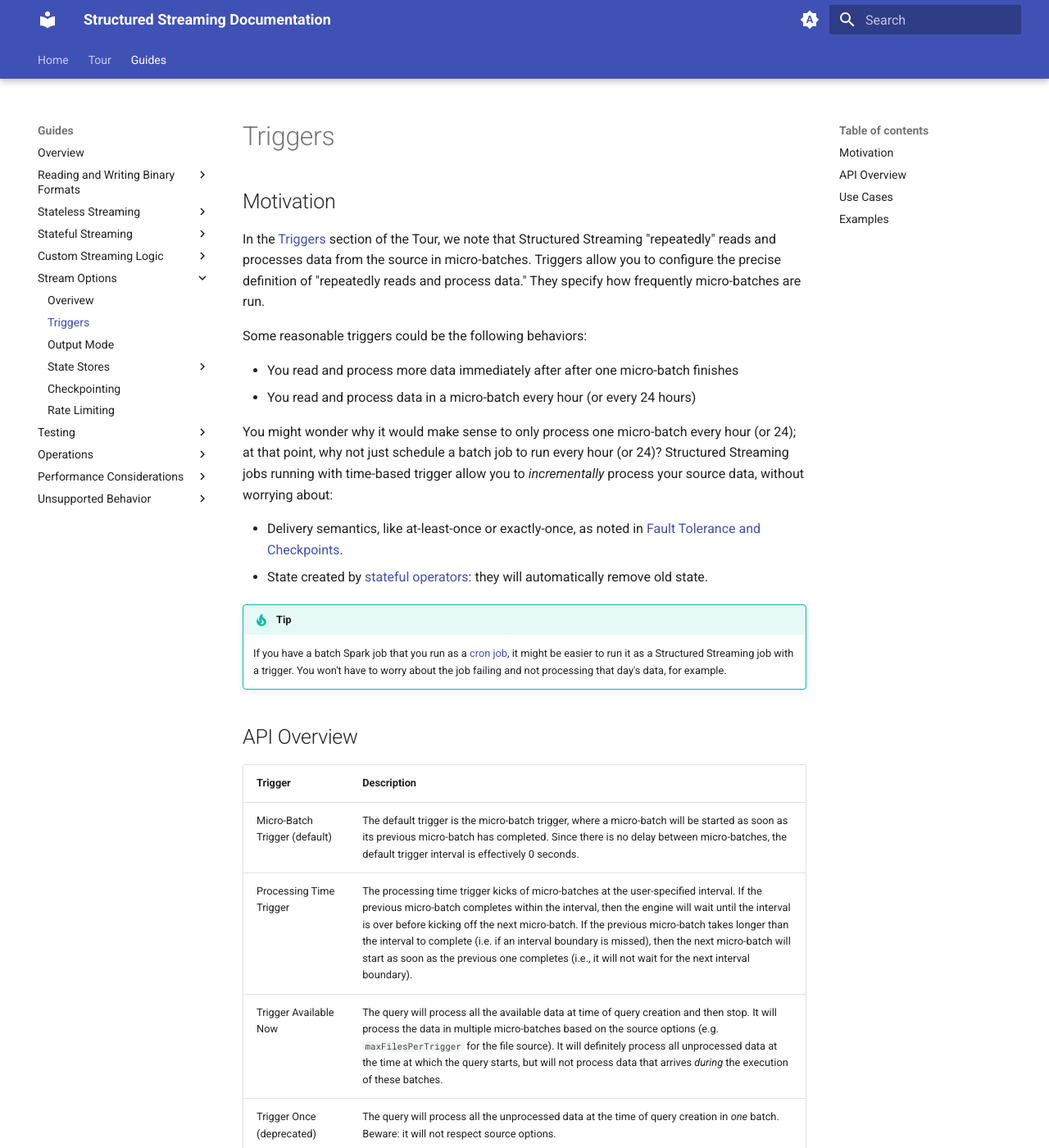
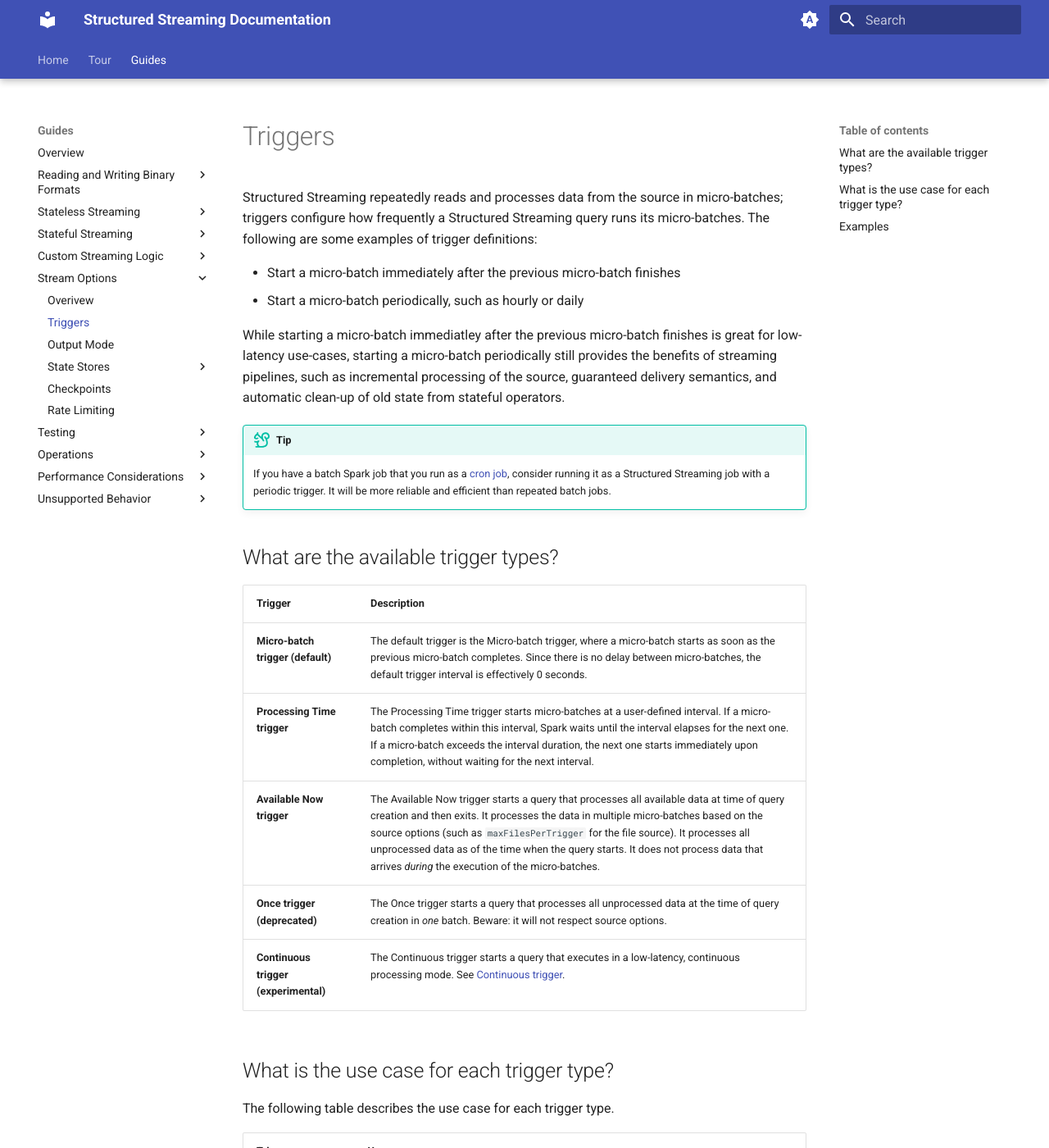
Before and after one commit to neilramaswamy/structured-streaming, an MkDocs documentation site: the page built from docs/guides/stream_options/triggers.md, in a window 1280 px wide and 1400 px high. Shown: the whole window at 82% size. Built offline with MkDocs 1.6.1 and Material for MkDocs 9.7.7, drawn with Linux system fonts in a browser that asks for light colours; some of the changed text lies outside the part shown.

Commit message:
Wrap up triggers and checkpoints

````diff
--- a/docs/guides/stream_options/triggers.md
+++ b/docs/guides/stream_options/triggers.md
@@ -1,68 +1,80 @@
+<!--
+[x] denotes that the article addresses the respective Google search:
+
+spark structured streaming batch interval [x]
+spark structured streaming continuous trigger [x]
+spark structured streaming default trigger interval [x]
+spark structured streaming trigger once [x]
+spark structured streaming trigger [x]
+spark structured streaming trigger once [x]
+spark structured streaming trigger processingtime [x]
+spark structured streaming interval [x]
+
+-->
+
+
 # Triggers
 
-## Motivation
+Structured Streaming repeatedly reads and processes data from the source in micro-batches; triggers configure how frequently a Structured Streaming query runs its micro-batches. The following are some examples of trigger definitions:
 
-In the [Triggers]() section of the Tour, we note that Structured Streaming "repeatedly" reads and processes data from the source in micro-batches. Triggers allow you to configure the precise definition of "repeatedly reads and process data." They specify how frequently micro-batches are run.
+- Start a micro-batch immediately after the previous micro-batch finishes
+- Start a micro-batch periodically, such as hourly or daily
 
-Some reasonable triggers could be the following behaviors:
+While starting a micro-batch immediatley after the previous micro-batch finishes is great for low-latency use-cases, starting a micro-batch periodically still provides the benefits of streaming pipelines, such as incremental processing of the source, guaranteed delivery semantics, and automatic clean-up of old state from stateful operators.
 
-- You read and process more data immediately after after one micro-batch finishes
-- You read and process data in a micro-batch every hour (or every 24 hours)
+<!-- TODO(neil): Add a link to the "migration" guide. -->
+!!! tip
+    If you have a batch Spark job that you run as a [cron job](https://wikipedia.org/wiki/Cron), consider running it as a Structured Streaming job with a periodic trigger. It will be more reliable and efficient than repeated batch jobs.
 
-You might wonder why it would make sense to only process one micro-batch every hour (or 24); at that point, why not just schedule a batch job to run every hour (or 24)? Structured Streaming jobs running with time-based trigger allow you to _incrementally_ process your source data, without worrying about:
+## What are the available trigger types?
 
-- Delivery semantics, like at-least-once or exactly-once, as noted in [Fault Tolerance and Checkpoints]().
-- State created by [stateful operators](): they will automatically remove old state.
-
-!!! tip
-    If you have a batch Spark job that you run as a [cron job](https://en.wikipedia.org/wiki/Cron), it might be easier to run it as a Structured Streaming job with a trigger. You won't have to worry about the job failing and not processing that day's data, for example.
-
-
-## API Overview
-
+<!-- TODO(neil): is maxFilesPerTrigger really maxFilesPerMicroBatch? -->
 | Trigger | Description                          |
 | ----------- | ------------------------------------ |
-| Micro-Batch Trigger (default)       | The default trigger is the micro-batch trigger, where a micro-batch will be started as soon as its previous micro-batch has completed. Since there is no delay between micro-batches, the default trigger interval is effectively 0 seconds.  |
-| Processing Time Trigger      | The processing time trigger kicks of micro-batches at the user-specified interval. If the previous micro-batch completes within the interval, then the engine will wait until the interval is over before kicking off the next micro-batch. If the previous micro-batch takes longer than the interval to complete (i.e. if an interval boundary is missed), then the next micro-batch will start as soon as the previous one completes (i.e., it will not wait for the next interval boundary). |
-| Trigger Available Now    | The query will process all the available data at time of query creation and then stop. It will process the data in multiple micro-batches based on the source options (e.g. `maxFilesPerTrigger` for the file source). It will definitely process all unprocessed data at the time at which the query starts, but will not process data that arrives _during_ the execution of these batches. |
-| Trigger Once (deprecated) | The query will process all the unprocessed data at the time of query creation in _one_ batch. Beware: it will not respect source options.
-| Continuous (experimental) | The query will be executed in the new low-latency, continuous processing mode. Read more about it [here](). |
+| **Micro-batch trigger (default)**       | The default trigger is the Micro-batch trigger, where a micro-batch starts as soon as the previous micro-batch completes. Since there is no delay between micro-batches, the default trigger interval is effectively 0 seconds.  |
+| **Processing Time trigger**      | The Processing Time trigger starts micro-batches at a user-defined interval. If a micro-batch completes within this interval, Spark waits until the interval elapses for the next one. If a micro-batch exceeds the interval duration, the next one starts immediately upon completion, without waiting for the next interval. |
+| **Available Now trigger**    | The Available Now trigger starts a query that processes all available data at time of query creation and then exits. It processes the data in multiple micro-batches based on the source options (such as `maxFilesPerTrigger` for the file source). It processes all unprocessed data as of the time when the query starts. It does not process data that arrives _during_ the execution of the micro-batches. |
+| **Once trigger (deprecated)** | The Once trigger starts a query that processes all unprocessed data at the time of query creation in _one_ batch. Beware: it will not respect source options.
+| **Continuous trigger (experimental)** | The Continuous trigger starts a query that executes in a low-latency, continuous processing mode. See [Continuous trigger](). |
 
-## Use Cases
+## What is the use case for each trigger type?
 
-If you're unsure about what trigger to choose, you might consider using the following table. Once a use case sounds like yours, you can check the specific semantics of it in the [API Overview]().
+The following table describes the use case for each trigger type.
 
-| Trigger | Use Cases |
+| Trigger | Use case |
 | ----------- | ------------------------------------ |
-| Micro-Batch (default)       | If latency is your most important requirement, use this trigger. If you want to process data as fast as possible (perhaps because you're doing real-time fraud detection or real-time feature generation for a Machine Learning model), this is the production-ready trigger that will give you the lowest latency. |
-| Processing Time       | If you have a stream of data that needs to be processed _without_ a real-time latency requirement, you can use this trigger. For example, if you just need a daily report at the end of the day to say how many sales were made in the last 24 hours, you could set a processing time trigger of 24 hours. The benefit to using a processing time trigger is that when your query isn't running, your cluster can be used by other jobs running on it. This is the middle-ground between latency and cost.  |
-| Available Now    | If you have a stram of data that you need to process in a one-off fashion, but you don't want to have to reprocess data you already processed, use Available Now. This is the most cost-effective trigger: you can spin up a cluster and process all unprocessed data in your streaming source; the query will terminate, and you can spin down the cluster. |
-| Once | You really shouldn't be using this: it's deprecated. Use Available Now. |
-| Continuous | This is an experimental mode, so it has limited support. It only supports [stateless]() queries, and doesn't emit any metrics. But if you have a stateless pipeline and need single-digit millisecond latency, you could try this mode. |
+| **Micro-batch (default) trigger**       | If latency is your most important requirement, use the Micro-batch trigger for the lowest latency. With this trigger, you can process data as fast as possible. |
+| **Processing Time trigger**       | If you have a stream of data that needs to be processed _without_ a real-time latency requirement, use the Processing Time trigger. For example, if your goal is to generate a daily report at the end of each day to report on that day's sales, use a Processing Time trigger set for 24 hours. The benefit to using a Processing Time trigger is that when your query isn't running, your cluster can be used to run other jobs. This trigger provides a balance between latency and cost.  |
+| **Available Now**    | If you have a stream of data that you need to process in a one-off fashion, but you don't want to have to reprocess data you already processed, use the Available Now trigger. This trigger is the most cost-effective trigger. You could spin up a cluster, run a stream with an Available Now trigger, wait for it to terminate [^1], and then spin down your cluster. |
+| **Once trigger (deprecated)** | You really shouldn't be using the Once trigger: it's deprecated. Use the Available Now trigger. |
+| **Continuous trigger (experimental)** | The Continuous trigger is an experimental mode trigger with limited support. This trigger only supports [stateless]() queries and doesn't emit any metrics. If you have a stateless pipeline and require single-digit millisecond latency, try this mode. |
+
+[^1]:
+    We discuss how to wait for termination (and other such lifecycle events) in [Managing the Query Lifecycle]().
 
 ## Examples
 
 === "Python"
 
     ``` python hl_lines="9 15 21 27"
-    # Default trigger (runs the next micro-batch as soon as it can)
+    # Micro-batch (default) trigger (runs the next micro-batch as soon as it can)
     df.writeStream \
         .format("console") \
         .start()
 
-    # ProcessingTime trigger with two-seconds between micro-batches
+    # Processing Time trigger with two-seconds between micro-batches
     df.writeStream \
         .format("console") \
         .trigger(processingTime='2 seconds') \
         .start()
 
-    # Available-now trigger
+    # Available Now trigger
     df.writeStream \
         .format("console") \
         .trigger(availableNow=True) \
         .start()
 
-    # One-time trigger (Deprecated, encouraged to use Available-now trigger)
+    # Once trigger (Deprecated, encouraged to use Available Now trigger)
     df.writeStream \
         .format("console") \
         .trigger(once=True) \
@@ -80,24 +92,24 @@ If you're unsure about what trigger to choose, you might consider using the foll
     ``` scala hl_lines="11 17 23 29"
     import org.apache.spark.sql.streaming.Trigger
 
-    // Default trigger (runs the next micro-batch as soon as it can)
+    // Micro-batch (default) trigger (runs the next micro-batch as soon as it can)
     df.writeStream
         .format("console")
         .start()
 
-    // ProcessingTime trigger with two-seconds between micro-batches
+    // Processing Time trigger with two-seconds between micro-batches
     df.writeStream
         .format("console")
         .trigger(Trigger.ProcessingTime("2 seconds"))
         .start()
 
-    // Available-now trigger
+    // Available Now trigger
     df.writeStream
         .format("console")
         .trigger(Trigger.AvailableNow())
         .start()
 
-    // One-time trigger (Deprecated, encouraged to use Available-now trigger)
+    // Once trigger (Deprecated, encouraged to use Available Now trigger)
     df.writeStream
         .format("console")
         .trigger(Trigger.Once())
@@ -115,24 +127,24 @@ If you're unsure about what trigger to choose, you might consider using the foll
     ``` java hl_lines="11 17 23 29"
     import org.apache.spark.sql.streaming.Trigger
 
-    // Default trigger (runs the next micro-batch as soon as it can)
+    // Micro-batch (default) trigger (runs the next micro-batch as soon as it can)
     df.writeStream
         .format("console")
         .start();
 
-    // ProcessingTime trigger with two-seconds between micro-batches
+    // Processing Time trigger with two-seconds between micro-batches
     df.writeStream
         .format("console")
         .trigger(Trigger.ProcessingTime("2 seconds"))
         .start();
 
-    // Available-now trigger
+    // Available Now trigger
     df.writeStream
         .format("console")
         .trigger(Trigger.AvailableNow())
         .start();
 
-    // One-time trigger (Deprecated, encouraged to use Available-now trigger)
+    // Once trigger (Deprecated, encouraged to use Available Now trigger)
     df.writeStream
         .format("console")
         .trigger(Trigger.Once())
@@ -148,14 +160,14 @@ If you're unsure about what trigger to choose, you might consider using the foll
 === "R"
 
     ```R
-    # Default trigger (runs the next micro-batch as soon as it can)
+    # Micro-batch (default) trigger (runs the next micro-batch as soon as it can)
     write.stream(df, "console")
 
-    # ProcessingTime trigger with two-seconds between micro-batches
+    # Processing Time trigger with two-seconds between micro-batches
     write.stream(df, "console", trigger.processingTime = "2 seconds")
 
-    # TODO: Is AvailableNow supported?
-    # One-time trigger
+    # TODO: Is Available Now supported?
+    # Once trigger //deprecated?
     write.stream(df, "console", trigger.once = TRUE)
 
     # Continuous trigger is not yet supported
--- a/mkdocs.yml
+++ b/mkdocs.yml
@@ -1,5 +1,20 @@
 site_name: Structured Streaming Documentation
 theme:
+  icon:
+    admonition:
+      note: octicons/tag-16
+      abstract: octicons/checklist-16
+      info: octicons/info-16
+      tip: octicons/squirrel-16
+      success: octicons/check-16
+      question: octicons/question-16
+      warning: octicons/alert-16
+      failure: octicons/x-circle-16
+      danger: octicons/zap-16
+      bug: octicons/bug-16
+      example: octicons/beaker-16
+      quote: octicons/quote-16
+
   name: material
 
 
@@ -45,6 +60,7 @@ markdown_extensions:
   - pymdownx.superfences
   - pymdownx.details
   - admonition
+  - footnotes
   - md_in_html
   - attr_list
   - pymdownx.tabbed:
@@ -113,7 +129,7 @@ nav:
           - State Stores:
               - Overview: guides/stream_options/state/overview.md
               - RocksDB Tuning: guides/stream_options/state/rocksdb.md
-          - Checkpointing: guides/stream_options/checkpointing.md
+          - Checkpoints: guides/stream_options/checkpointing.md
           - Rate Limiting: guides/stream_options/rate_limiting/overview.md
       - Testing:
           - Unit Testing: guides/testing/unit_testing.md
````
Also changed, not shown: docs/guides/stream_options/checkpointing.md (+34 -12 lines).
